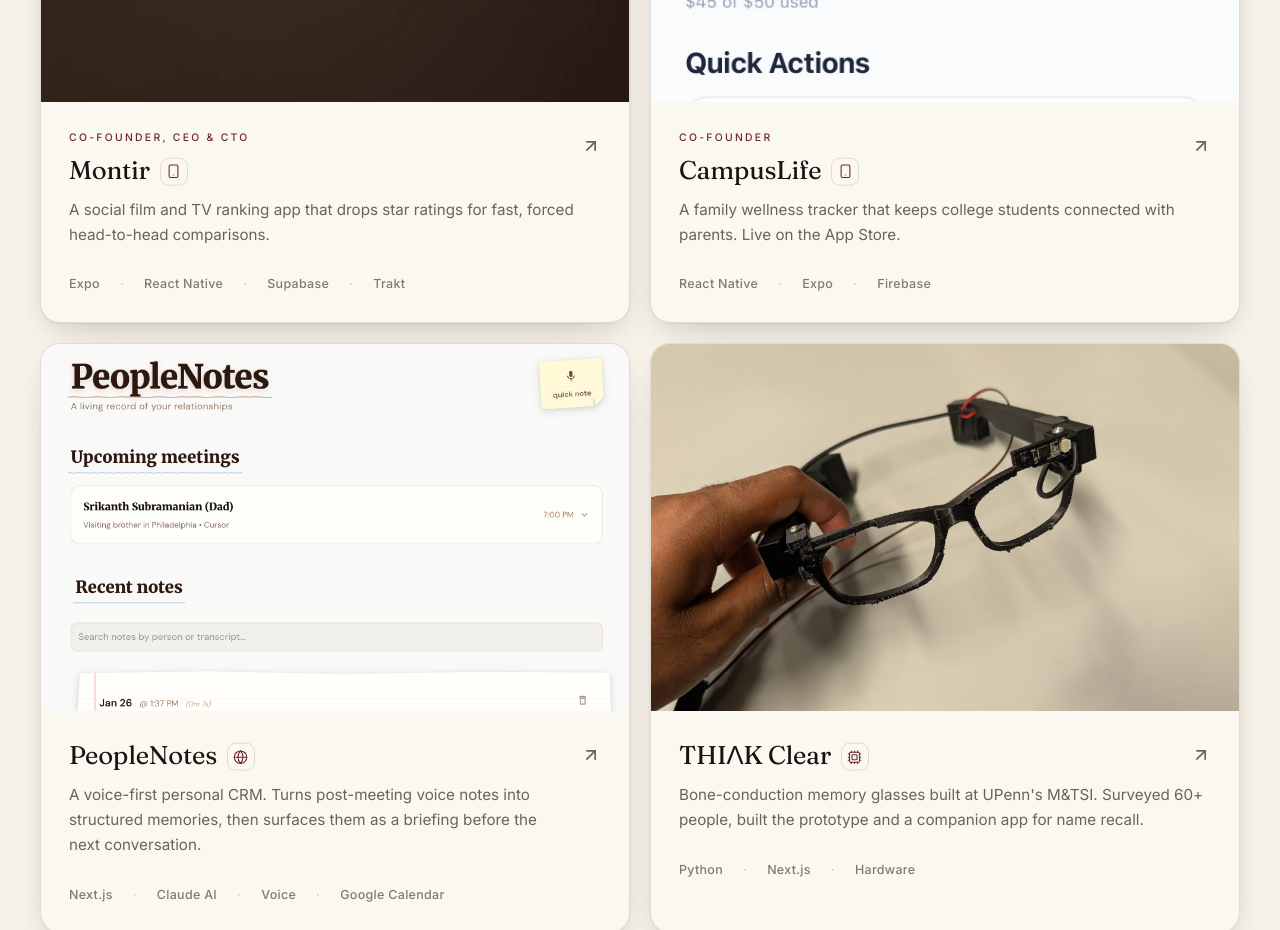
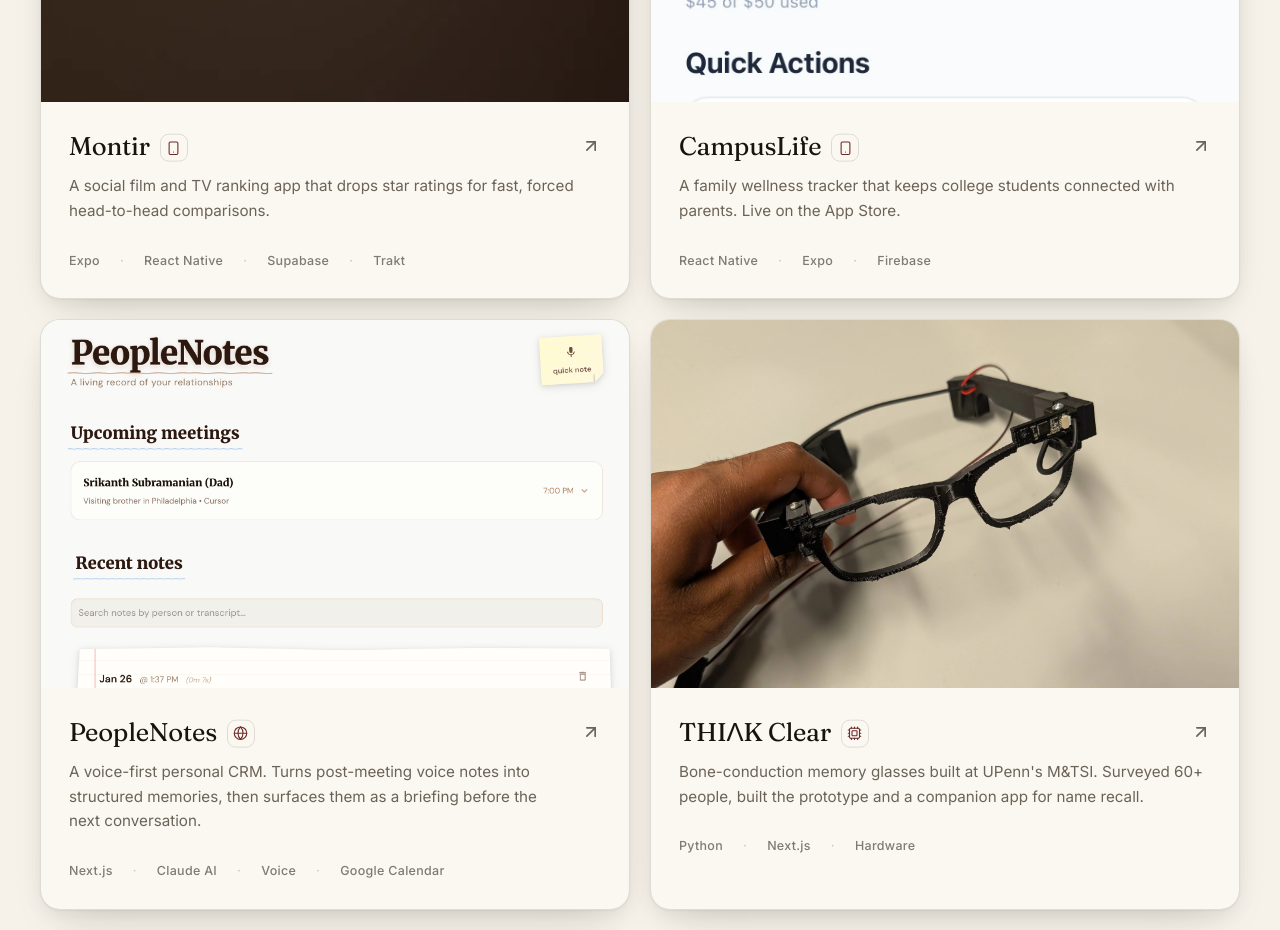
Before and after one commit to Vedant0667/personal-project, a Next.js app: page / in a window 1280 px wide. Shown: the part 2540-3470 px from the top of the page. Built offline with nearby package versions, Linux system fonts and the light colour scheme.

Commit message:
Drop role bylines from Montir and CampusLife
Supporting cards are now uniformly byline-free; only the two flagships
carry a role.

Co-Authored-By: Claude Opus 5 (1M context) <noreply@anthropic.com>
Claude-Session: https://claude.ai/code/session_011xvqnjY36sPTrsEXp6wW13

```diff
--- a/src/data/projects.ts
+++ b/src/data/projects.ts
@@ -45,7 +45,6 @@ export const projects: ProjectProps[] = [
     imageSrc: "/montir.webp",
     imageAlt: "Montir social film and TV ranking app",
     title: "Montir",
-    role: "Co-Founder, CEO & CTO",
     tags: ["Expo", "React Native", "Supabase", "Trakt"],
     imagePosition: "object-top",
     category: "Mobile",
@@ -120,7 +119,6 @@ export const projects: ProjectProps[] = [
     imageSrc: "/campus-life-new.webp",
     imageAlt: "CampusLife family wellness app interface",
     title: "CampusLife",
-    role: "Co-Founder",
     tags: ["React Native", "Expo", "Firebase"],
     category: "Mobile",
     icon: "Smartphone",
--- a/tasks/todo.md
+++ b/tasks/todo.md
@@ -15,6 +15,10 @@ Mark in-progress BEFORE starting; mark done IMMEDIATELY after. -->
 - [ ] Restart Claude Code so the newly-installed hooks (load-lessons, detect-correction, typecheck) actually activate.
 
 ## Done
+
+### 2026-09-03 - Drop role bylines from Montir + CampusLife
+- [x] Removed the optional `role` field from both entries in `src/data/projects.ts`. Supporting cards are now uniformly byline-free (matches PeopleNotes / THIAK Clear / Canary); only the two flagships carry a role.
+- [x] Verified: no "Co-Founder" string left in the prerendered HTML; Stowr "Founder" and Shelter Aid "Founder & Board Chair" remain. tsc + build clean.
 
 ### 2026-09-03 - Shelter Aid byline matches resume
 - [x] `src/data/projects.ts:89` role "Founder" -> "Founder & Board Chair", matching the Sep 2026 resume. Renders in the flagship row eyebrow and the modal. tsc + build clean; verified in prerendered HTML.
```
